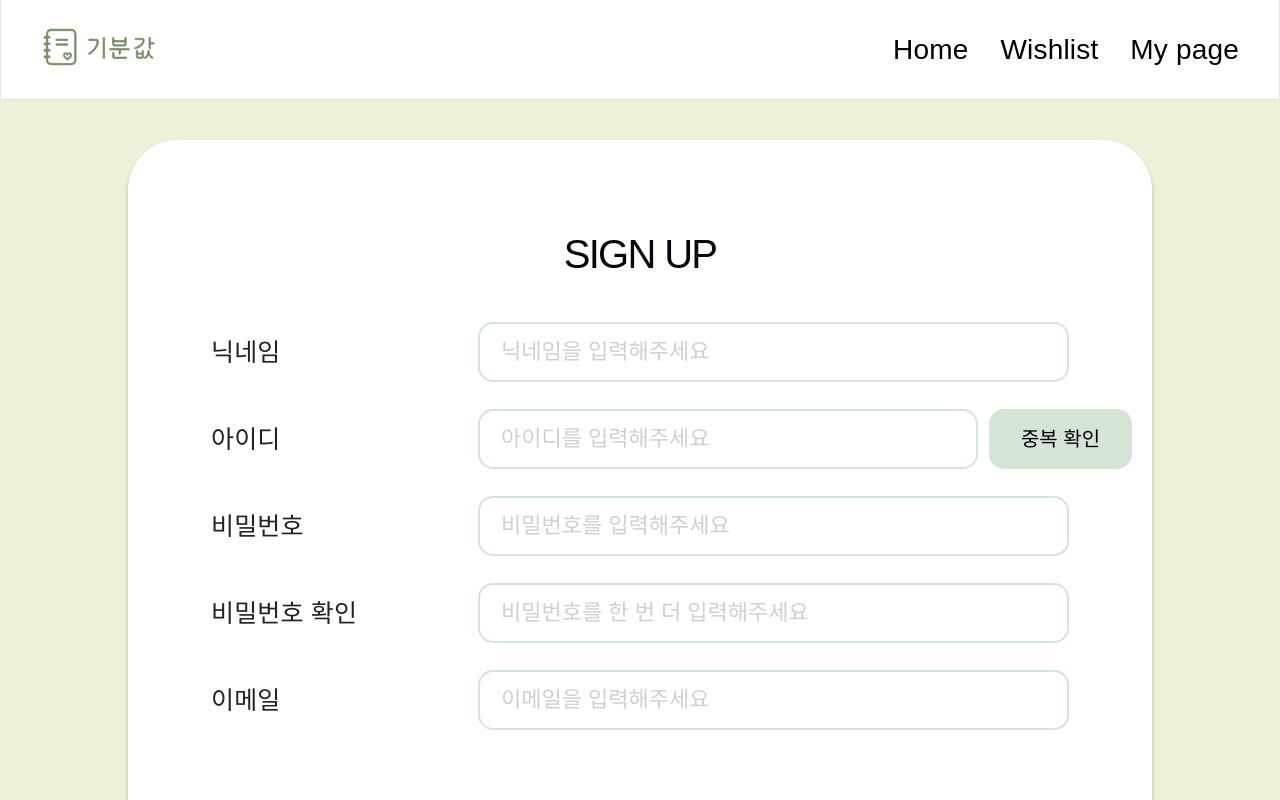
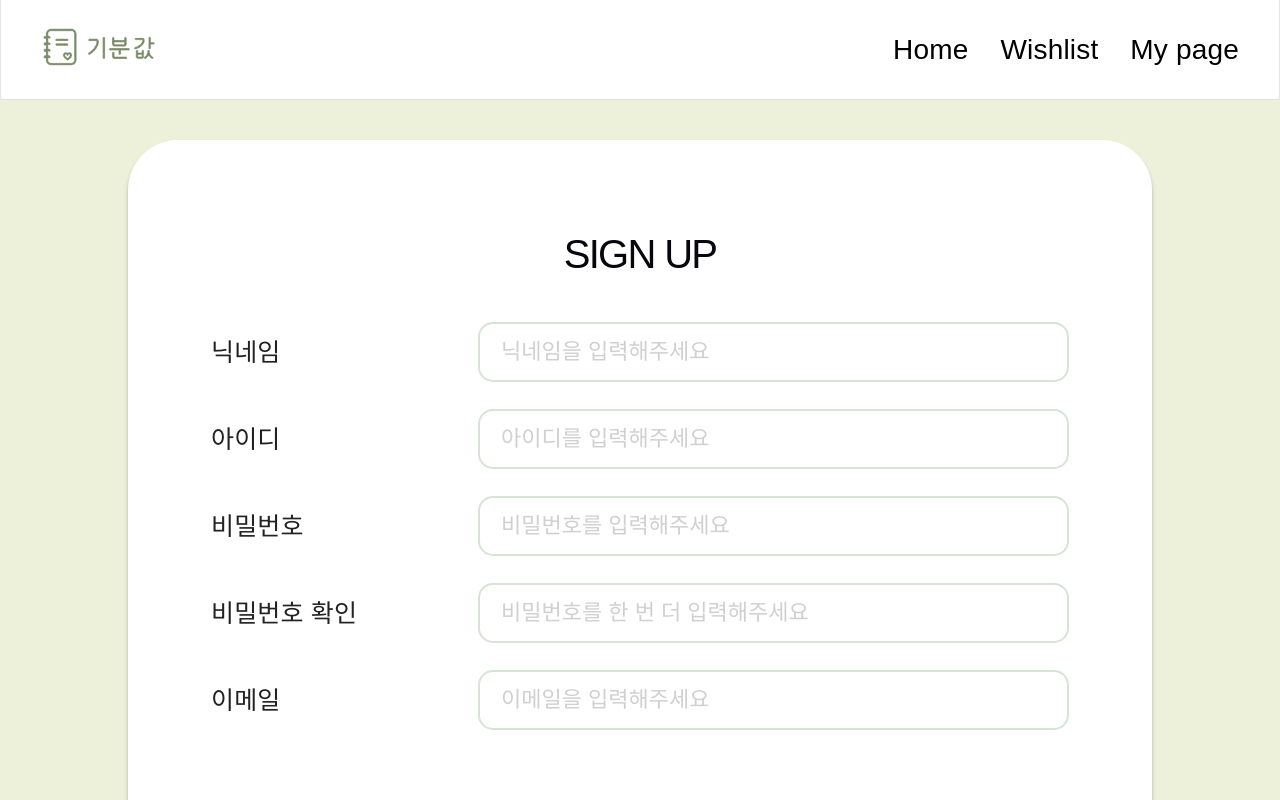
Before and after one commit to miniproject-team1/team1FE, a React (Vite) app: page /signup in a window 1280 px wide. Shown: the top 800 px of the page. Built offline with nearby package versions, Linux system fonts and the light colour scheme.

Commit message:
fix : 중복 확인 오류 수정

```diff
--- a/src/pages/Signup.jsx
+++ b/src/pages/Signup.jsx
@@ -4,25 +4,6 @@ import axios from "axios";
 import { useNavigate } from "react-router-dom";
 
 const BASE_URL = "https://team1.z0.co.kr";
-
-const Navbar = styled.div`
-  display: flex;
-  justify-content: space-between;
-  align-items: center;
-  padding: 16px 32px;
-`;
-
-const Logo = styled.div`
-  font-size: 28px;
-  font-weight: 700;
-`;
-
-const Menu = styled.div`
-  display: flex;
-  gap: 50px;
-  font-size: 22px;
-  font-weight: 400;
-`;
 
 const LoginWrapper = styled.div`
   min-height: 100vh;
@@ -35,7 +16,6 @@ const LoginPage = styled.div`
   width: 1440px;
   min-height: 100vh;
   height: auto;
-  border-radius: 0px;
   background-color: #eef1da;
   display: flex;
   flex-direction: column;
@@ -112,38 +92,6 @@ const Input = styled.input`
   }
 `;
 
-const IdArea = styled.div`
-  display: flex;
-  gap: 11px;
-`;
-
-const IdInput = styled(Input)`
-  width: 500px;
-`;
-
-const CheckButton = styled.button`
-  width: 143px;
-  height: 60px;
-  border: none;
-  border-radius: 15px;
-  background-color: #d5e5d5;
-  color: #000000;
-  font-family: "S-Core Dream", sans-serif;
-  font-size: 20px;
-  font-weight: 200;
-  cursor: pointer;
-  &:active {
-    transform: translateY(1px);
-  }
-`;
-
-const IdMessage = styled.p`
-  font-size: 18px;
-  margin-top: 0px;
-  align-items: center;
-  color: ${(props) => (props.success ? "green" : "red")};
-`;
-
 const CreateButton = styled.button`
   margin-top: 53px;
   border: none;
@@ -161,6 +109,20 @@ const CreateButton = styled.button`
   }
 `;
 
+const ErrorModal = styled.div`
+  margin-top: 16px;
+  width: 800px;
+  padding: 18px 24px;
+  background: #fff0f0;
+  border: 1px solid #f5c6c6;
+  border-radius: 15px;
+  color: #d00;
+  font-family: "S-Core Dream", sans-serif;
+  font-size: 20px;
+  font-weight: 200;
+  text-align: center;
+`;
+
 export default function Signup() {
   const navigate = useNavigate();
   const [NICKNAME, setNICKNAME] = useState("");
@@ -168,30 +130,15 @@ export default function Signup() {
   const [PASSWORD, setPASSWORD] = useState("");
   const [REPASSWORD, setREPASSWORD] = useState("");
   const [EMAIL, setEMAIL] = useState("");
-  const [idMessage, setIdMessage] = useState("");
-  const [isAvailable, setIsAvailable] = useState(false);
+  const [errorMessage, setErrorMessage] = useState("");
   const [isLoading, setIsLoading] = useState(false);
-
-  const handleCheckId = async () => {
-    if (!ID.trim()) {
-      setIdMessage("아이디를 입력해주세요");
-      setIsAvailable(false);
-      return;
-    }
-    // 아이디 중복확인 API가 별도로 없으므로 클라이언트에서 형식만 체크
-    setIdMessage("사용 가능한 아이디입니다");
-    setIsAvailable(true);
-  };
 
   const handleSubmit = async (e) => {
     e.preventDefault();
+    setErrorMessage("");
 
-    if (!isAvailable) {
-      alert("아이디 중복 확인을 해주세요");
-      return;
-    }
     if (PASSWORD !== REPASSWORD) {
-      alert("비밀번호가 일치하지 않습니다");
+      setErrorMessage("비밀번호가 일치하지 않습니다");
       return;
     }
 
@@ -210,15 +157,21 @@ export default function Signup() {
         navigate("/login");
       }
     } catch (error) {
-      const message = error.response?.data?.message || "회원가입에 실패했습니다";
-      alert(message);
+      const message = error.response?.data?.message || "";
+      const lower = message.toLowerCase();
+      if (lower.includes("아이디") || lower.includes("loginid")) {
+        setErrorMessage("중복된 아이디입니다");
+      } else if (lower.includes("이메일") || lower.includes("email")) {
+        setErrorMessage("중복된 이메일입니다");
+      } else {
+        setErrorMessage(message || "회원가입에 실패했습니다");
+      }
     } finally {
       setIsLoading(false);
     }
   };
 
   return (
-    <>
     <LoginWrapper>
       <LoginPage>
         <LoginCard>
@@ -237,30 +190,12 @@ export default function Signup() {
 
               <FormRow>
                 <Label>아이디</Label>
-                  <IdArea>
-                    <div
-                      style={{
-                        display: "flex",
-                        flexDirection: "column",
-                        gap: "4px",
-                      }}
-                    >
-                      <div style={{ display: "flex", gap: "11px" }}>
-                        <IdInput
+                <Input
                   type="text"
                   placeholder="아이디를 입력해주세요"
                   value={ID}
-                          onChange={(e) => setID(e.target.value)}
+                  onChange={(e) => { setID(e.target.value); setErrorMessage(""); }}
                 />
-                        <CheckButton type="button" onClick={handleCheckId}>
-                          중복 확인
-                        </CheckButton>
-                      </div>
-                      {idMessage && (
-                        <IdMessage success={isAvailable}>{idMessage}</IdMessage>
-                      )}
-                    </div>
-                  </IdArea>
               </FormRow>
 
               <FormRow>
@@ -289,18 +224,19 @@ export default function Signup() {
                   type="text"
                   placeholder="이메일을 입력해주세요"
                   value={EMAIL}
-                    onChange={(e) => setEMAIL(e.target.value)}
+                  onChange={(e) => { setEMAIL(e.target.value); setErrorMessage(""); }}
                 />
               </FormRow>
 
               <CreateButton type="submit" disabled={isLoading}>
                 {isLoading ? "처리 중..." : "회원가입"}
               </CreateButton>
+
+              {errorMessage && <ErrorModal>{errorMessage}</ErrorModal>}
             </LoginForm>
           </form>
         </LoginCard>
       </LoginPage>
     </LoginWrapper>
-    </>
   );
 }
```
Lines whose indentation alone changed are shown as unchanged.
